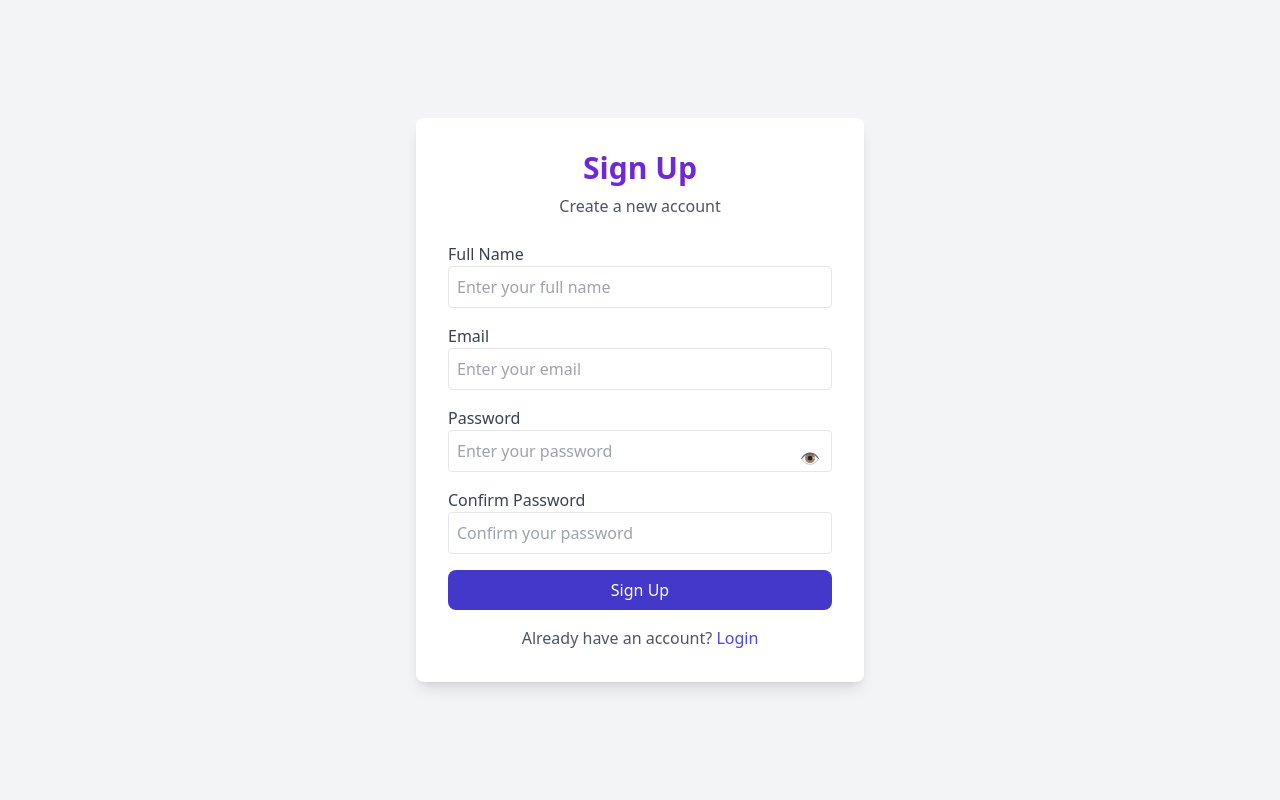
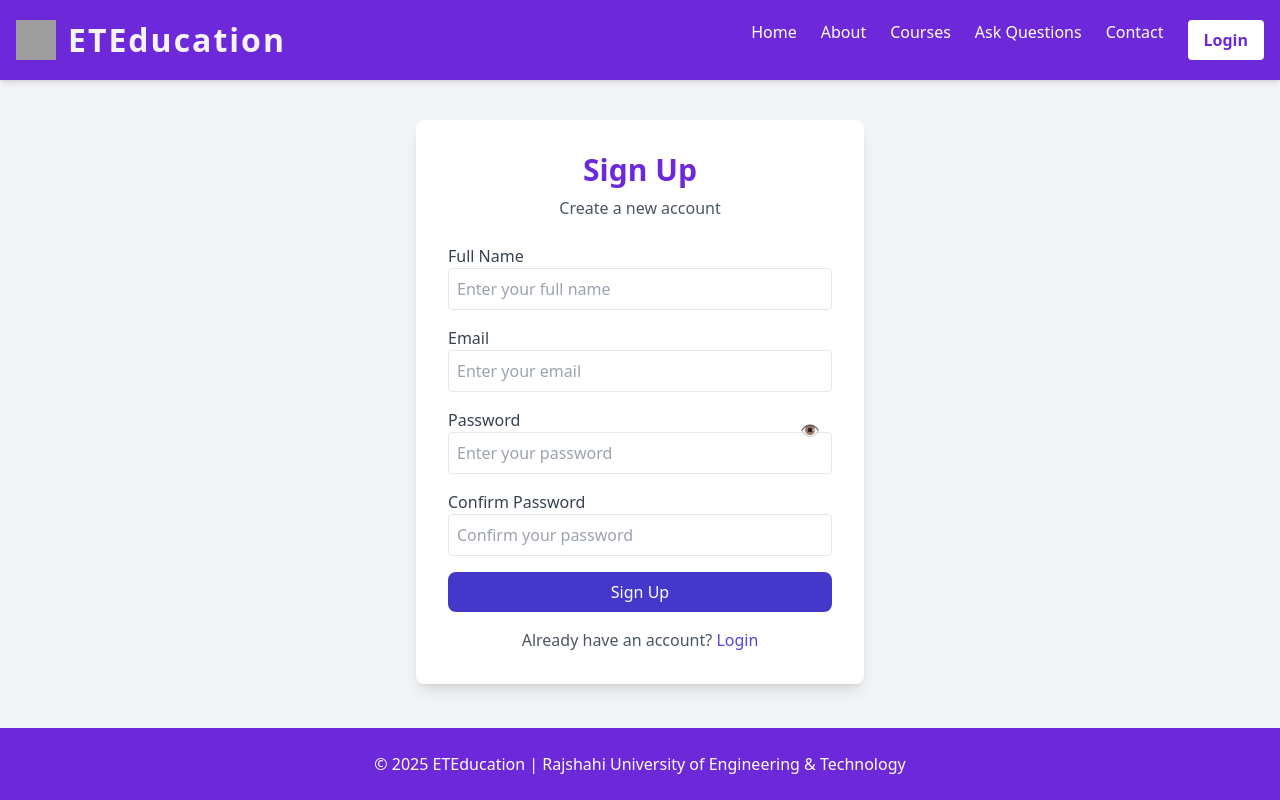
Before and after one commit to Mehjabeen152002/ETEducation, a plain HTML site: page signup.html in a window 1280 px wide. Drawn offline with nearby package versions, Linux system fonts and the light colour scheme; grey boxes are pictures that could not be loaded.

Commit message:
Update signup.html

```diff
--- a/signup.html
+++ b/signup.html
@@ -4,14 +4,86 @@
 <head>
     <meta charset="UTF-8">
     <meta name="viewport" content="width=device-width, initial-scale=1.0">
-    <title>Sign Up | ETE Department Portal</title>
-    <script src="https://cdn.tailwindcss.com"></script>
+    <title id="dynamic-title">ETEducation Portal</title>
+    <script src="https://cdn.tailwindcss.com"></script> <!-- Ensures Tailwind is loaded -->
+    <style>
+        /* Animation for dynamic title */
+        @keyframes fadeIn {
+            0% { opacity: 0; transform: scale(0.8); }
+            100% { opacity: 1; transform: scale(1); }
+        }
+
+        .dynamic-title {
+            font-size: 2rem;
+            font-weight: bold;
+            color: #f5f2f8; /* Violet color */
+            letter-spacing: 2px;
+            animation: fadeIn 1s ease-out forwards;
+        }
+
+        .dynamic-title span {
+            color: #efd8e0; /* Pink color */
+        }
+
+        /* Styling for password visibility toggle button */
+        .toggle-password {
+            position: absolute;
+            top: 10px;
+            right: 12px;
+            cursor: pointer;
+            color: #6a0dad;
+        }
+    </style>
+    <script>
+        // JavaScript to set the dynamic title
+        function updateWebsiteName() {
+            const websiteName = "ETEducation"; // Website Name
+            document.getElementById("dynamic-title").innerText = websiteName; // Update dynamic name
+        }
+
+        // Run the function on page load
+        window.onload = updateWebsiteName;
+    </script>
 </head>
 
-<body class="bg-gray-100 flex items-center justify-center min-h-screen">
+<body class="bg-gray-100 flex flex-col min-h-screen">
+    <!-- Navbar -->
+    <nav class="bg-violet-700 text-white p-4 flex justify-between items-center shadow-md w-full">
+        <div class="flex items-center space-x-3">
+            <img src="https://cdn-icons-png.flaticon.com/512/1765/1765425.png" alt="ETEducation Logo" class="w-10 h-10" /> <!-- Logo -->
+            <h1 id="dynamic-title" class="dynamic-title">ETEducation</h1> <!-- Dynamic Website Name with style -->
+        </div>
+        <!-- Responsive Navigation -->
+        <div class="space-x-6 hidden md:flex">
+            <a href="index.html" class="text-white hover:text-gray-300 font-medium">Home</a>
+            <a href="about.html" class="text-white hover:text-gray-300 font-medium">About</a>
+            <a href="courses.html" class="text-white hover:text-gray-300 font-medium">Courses</a>
+            <a href="Ask questions.html" class="text-white hover:text-gray-300 font-medium">Ask Questions</a>
+            <a href="contact.html" class="text-white hover:text-gray-300 font-medium">Contact</a>
+            <a href="login.html" class="bg-white text-violet-700 px-4 py-2 rounded hover:bg-gray-200 font-semibold">Login</a>
+        </div>
+        <!-- Mobile Menu Toggle (Hamburger) -->
+        <div class="md:hidden flex items-center">
+            <button id="menu-btn" class="text-white">
+                <svg class="w-6 h-6" fill="none" stroke="currentColor" viewBox="0 0 24 24" xmlns="http://www.w3.org/2000/svg">
+                    <path stroke-linecap="round" stroke-linejoin="round" stroke-width="2" d="M4 6h16M4 12h16M4 18h16"></path>
+                </svg>
+            </button>
+        </div>
+    </nav>
+
+    <!-- Mobile Menu (Initially Hidden) -->
+    <div id="mobile-menu" class="md:hidden hidden bg-violet-700 text-white text-center space-y-4 p-4">
+        <a href="index.html" class="block hover:text-gray-300 font-medium">Home</a>
+        <a href="about.html" class="block hover:text-gray-300 font-medium">About</a>
+        <a href="courses.html" class="block hover:text-gray-300 font-medium">Courses</a>
+        <a href="Ask questions.html" class="block hover:text-gray-300 font-medium">Ask Questions</a>
+        <a href="contact.html" class="block hover:text-gray-300 font-medium">Contact</a>
+        <a href="login.html" class="block bg-white text-violet-700 px-4 py-2 rounded hover:bg-gray-200 font-semibold">Login</a>
+    </div>
 
     <!-- Sign Up Card -->
-    <div class="bg-white p-8 rounded-lg shadow-lg max-w-md w-full">
+    <div class="bg-white p-8 rounded-lg shadow-lg max-w-md w-full mt-10 mx-auto">
         <h2 class="text-3xl font-bold text-center text-violet-700">Sign Up</h2>
         <p class="text-gray-600 text-center mt-2">Create a new account</p>
 
@@ -36,9 +108,7 @@
                 <input type="password" id="signup-password"
                     class="w-full p-2 border rounded focus:outline-none focus:ring-2 focus:ring-indigo-500"
                     placeholder="Enter your password" required>
-                <button type="button" onclick="toggleSignupPassword()" class="absolute top-10 right-3 text-gray-600">
-                    👁
-                </button>
+                <button type="button" onclick="toggleSignupPassword()" class="toggle-password">👁</button>
             </div>
 
             <div class="mb-4">
@@ -58,6 +128,11 @@
             <a href="login.html" class="text-indigo-600 hover:underline">Login</a>
         </p>
     </div>
+
+    <!-- Footer -->
+    <footer class="bg-violet-700 text-white text-center py-6 mt-auto">
+        <p>&copy; 2025 ETEducation | Rajshahi University of Engineering & Technology</p>
+    </footer>
 
     <!-- JavaScript for Validation & Show Password -->
     <script>
@@ -93,7 +168,15 @@
             }
         }
     </script>
+<script>
+    // Toggle mobile menu visibility
+    const menuBtn = document.getElementById('menu-btn');
+    const mobileMenu = document.getElementById('mobile-menu');
 
+    menuBtn.addEventListener('click', () => {
+        mobileMenu.classList.toggle('hidden');
+    });
+</script>
 </body>
 
 </html>
```
